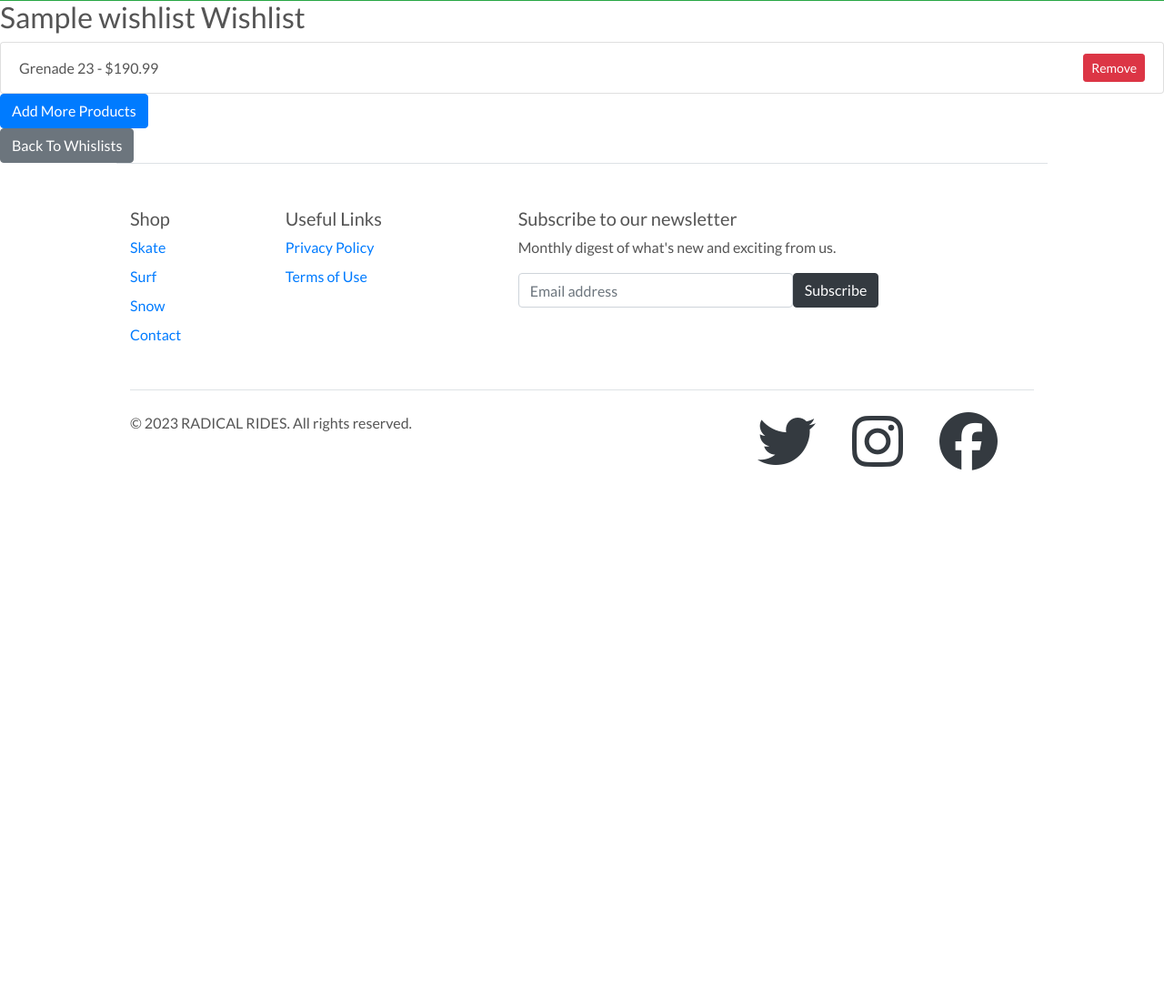
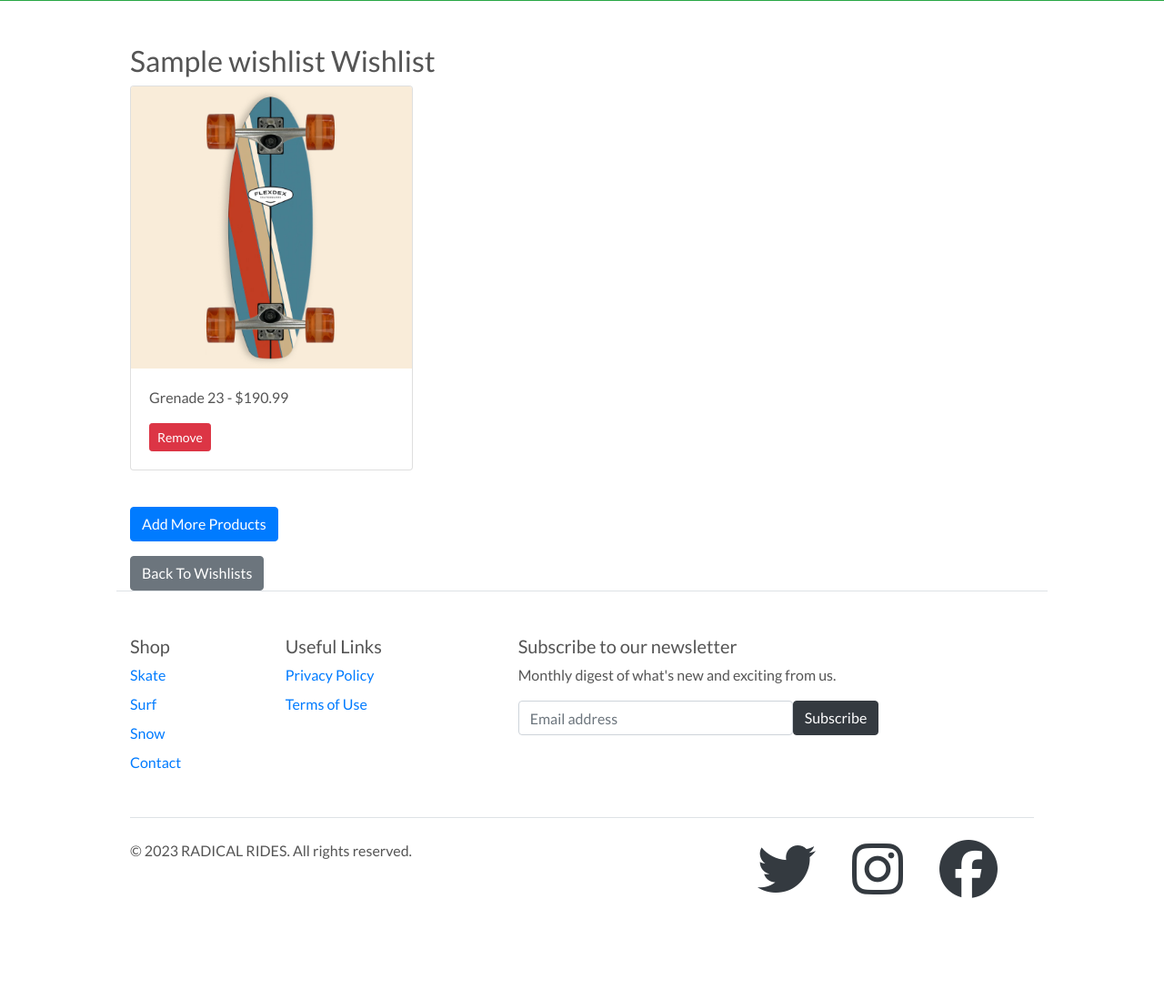
Before and after one commit to Xalil404/Radical_Rides, a Django app: page /products/view_wishlist/1/ in a window 1280 px wide. Shown: the part 164-1263 px from the top of the page at 91% size. Before the commit the page ends 681 px from the top, so only its background shows below. Run offline with Django 3.2, Linux system fonts and the light colour scheme; a user stored in the database is signed in; data comes from the database, SQL or seed files in the repository; tables that the repository leaves empty hold one stand-in row (values such as "Sample post"); some libraries are stand-ins or nearby versions.

Commit message:
Added ability to view product images when creating wishlists

```diff
--- a/templates/view_wishlist.html
+++ b/templates/view_wishlist.html
@@ -11,23 +11,28 @@
 
 {% block content %}
 
+<div class="container mt-5">
     <h2>{{ wishlist.name }} Wishlist</h2>
-<ul class="list-group">
+    <div class="row">
         {% for product in products %}
-      <li class="list-group-item d-flex justify-content-between align-items-center">
-          {{ product.name }} - ${{ product.price }}
+            <div class="col-md-4 mb-4">
+                <div class="card">
+                    <img src="{{ product.image.url }}" alt="{{ product.name }}" class="card-img-top">
+                    <div class="card-body">
+                        <p class="card-text">{{ product.name }} - ${{ product.price }}</p>
                         <form method="post" action="{% url 'remove_from_wishlist' wishlist.id product.id %}">
                             {% csrf_token %}
                             <button type="submit" class="btn btn-danger btn-sm">Remove</button>
                         </form>
-      </li>
+                    </div>
+                </div>
+            </div>
         {% endfor %}
-</ul>
+    </div>
 
-
-
-  <a href="{% url 'wishlist_add' wishlist.id %}" class="btn btn-primary">Add More Products</a>
+    <a href="{% url 'wishlist_add' wishlist.id %}" class="btn btn-primary mt-3">Add More Products</a>
     <br>
-  <a href="{% url 'view_wishlists' %}" class="btn btn-secondary">Back To Whislists</a>
+    <a href="{% url 'view_wishlists' %}" class="btn btn-secondary mt-3">Back To Wishlists</a>
+</div>
 
 {% endblock %}
```
Also changed, not shown: templates/select_products.html (+10 -7 lines), templates/wishlist_add.html (+13 -5 lines). Lines whose indentation alone changed are shown as unchanged.
